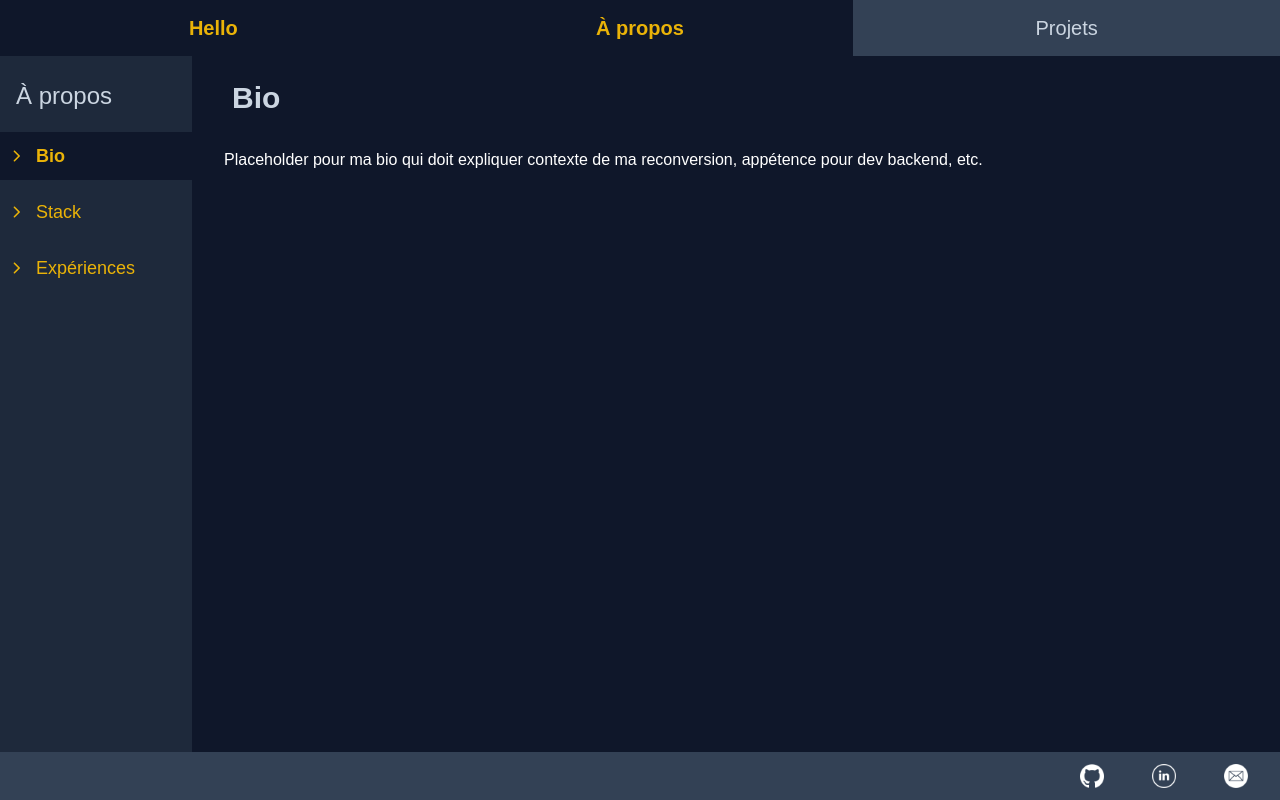
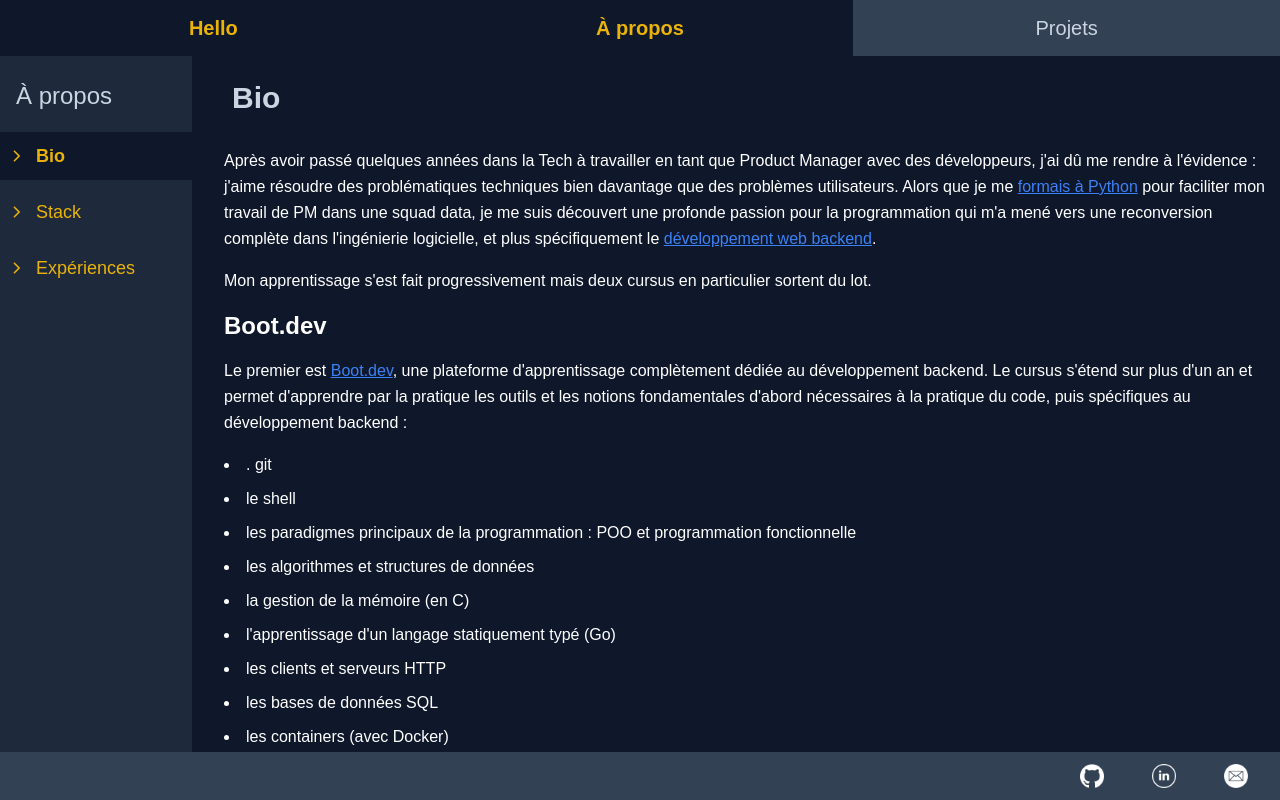
Before and after one commit to benKapl/portfolio-front, a Next.js app: page /about/bio in a window 1280 px wide. Built offline with nearby package versions, Linux system fonts and the light colour scheme.

Commit message:
first version of bio content, went the easy way (for now) by going full html

```diff
--- a/src/app/(content)/about/bio/page.js
+++ b/src/app/(content)/about/bio/page.js
@@ -1,15 +1,15 @@
 import clsx from "clsx"
-import { bio } from "@/app/data/bio"
+// import { bio } from "@/app/data/bio"
 
 export default function Bio() {
 
-    const bioLines = bio.FR.split("\n")
+    // const bioLines = bio.FR.split("\n")
 
     // Styles
 
     const container = "bg-inherit flex-1 flex-col h-auto w-full justify-start items-start mx-4 w-[90%]"
     const titleStyle = "text-slate-300 font-bold"
-    const content = "text-white m-4 "
+    const content = "text-white m-4 space-y-4 leading-relaxed"
     const descLinkStyle = "text-blue-500 underline"
 
     return (
@@ -18,12 +18,33 @@ export default function Bio() {
                 <h1 className={clsx(titleStyle, "text-3xl h-full")}>Bio</h1>
             </div>
             <div className={content}>
-                {bioLines.map((data, i) => {
-                        let lastLine = bioLines[bioLines.length - 1]
-                        let htmlLine = <p key={i} dangerouslySetInnerHTML={{ __html: data.replace(/<a /g, `<a class="${descLinkStyle}" target="_blank" `) }}></p>
-                        if (data != lastLine) { return <>{htmlLine}<br/></>} // If not lastline, add a return
-                        return htmlLine
-                     })}
+                <p>Après avoir passé quelques années dans la Tech à travailler en tant que Product Manager avec des développeurs, j'ai dû me rendre à l'évidence : j'aime résoudre des problématiques techniques bien davantage que des problèmes utilisateurs. Alors que je me <a href="https://www.docstring.fr/" className={descLinkStyle}>formais à Python</a> pour faciliter mon travail de PM dans une squad data, je me suis découvert une profonde passion pour la programmation qui m'a mené vers une reconversion complète dans l'ingénierie logicielle, et plus spécifiquement le <a href="https://blog.boot.dev/backend/why-i-prefer-backend/" className={descLinkStyle}>développement web backend</a>.</p>
+
+                <p>Mon apprentissage s'est fait progressivement mais deux cursus en particulier sortent du lot.</p>
+
+                <h2 className="text-2xl font-semibold mt-6">Boot.dev</h2>
+                <p>Le premier est <a href="https://www.boot.dev/tracks/backend" className={descLinkStyle}>Boot.dev</a>, une plateforme d'apprentissage complètement dédiée au développement backend. Le cursus s'étend sur plus d'un an et permet d'apprendre par la pratique les outils et les notions fondamentales d'abord nécessaires à la pratique du code, puis spécifiques au développement backend :</p>
+                <ul className="list-disc list-inside space-y-2">
+                    <li>. git</li>
+                    <li>le shell</li>
+                    <li>les paradigmes principaux de la programmation : POO et programmation fonctionnelle</li>
+                    <li>les algorithmes et structures de données</li>
+                    <li>la gestion de la mémoire (en C)</li>
+                    <li>l'apprentissage d'un langage statiquement typé (Go)</li>
+                    <li>les clients et serveurs HTTP</li>
+                    <li>les bases de données SQL</li>
+                    <li>les containers (avec Docker)</li>
+                    <li>l’architecture micro-services (Kubernetes)</li>
+                    <li>les serveurs de fichiers</li>
+                </ul>
+
+                <h2 className="text-2xl font-semibold mt-6">La Capsule</h2>
+                <p>Le second est la formation de Développeur Fullstack Web et Mobile de l'école <a href="https://lacapsule.academy" className={descLinkStyle}>La Capsule</a>. Celle-ci m'a non seulement permis d'obtenir un diplôme d'équivalence bac+4, mais aussi et surtout d'élargir mes connaissances et ma compréhension des pratiques du développement web modernes, par l'apprentissage :</p>
+                <ul className="list-disc list-inside space-y-2">
+                    <li>des langages fondamentaux du front (HTML, CSS, JavaScript)</li>
+                    <li>des frameworks, librairies, SGBD et outils modernes utilisés par les développeurs fullstack (React, Tailwind, NextJs, ExpressJs, React Native, MongoDB, Vercel)</li>
+                    <li>du travail collaboratif avec des développeurs, ayant mené à l'aboutissement de <a href="https://github.com/benKapl/grimoire-frontend" className={descLinkStyle}>Grimoire</a>, un journal pour développeurs permettant d'exécuter du code.</li>
+                </ul>
             </div>
         </section>
     )
--- a/src/app/(content)/page.js
+++ b/src/app/(content)/page.js
@@ -16,7 +16,7 @@ export default function Home() {
                     alt="Developper drawing"
                     width={400}
                     height={400}
-                    className="w-[200px] h-[200px] md:w-[300px] md:h-[300px] lg:w-[400px] lg:h-[400px]"
+                    className="cursor-pointer w-[200px] h-[200px] md:w-[300px] md:h-[300px] lg:w-[400px] lg:h-[400px]"
                     onClick={() => router.push("/about/bio")}/>
                 <div className={titleContainer}>
                     <h1 className="text-7xl text-yellow-500 font-bold">Hello !</h1>
--- a/src/app/data/bio.js
+++ b/src/app/data/bio.js
@@ -1,4 +1,30 @@
 export const bio = {
-    FR: `Placeholder pour ma bio qui doit expliquer contexte de ma reconversion, appétence pour dev backend, etc.`,
+    FR: `<p>Après avoir passé quelques années dans la Tech à travailler en tant que Product Manager avec des développeurs, j'ai dû me rendre à l'évidence : j'aime résoudre des problématiques techniques bien davantage que des problèmes utilisateurs. Alors que je me <a href="https://www.docstring.fr/">formais à Python</a> pour faciliter mon travail de PM dans une squad data, je me suis découvert une profonde passion pour la programmation qui m'a mené vers une reconversion complète dans l'ingénierie logicielle, et plus spécifiquement le <a href="https://blog.boot.dev/backend/why-i-prefer-backend/">développement web backend</a>.</p>
+
+    <p>Mon apprentissage s'est fait progressivement mais deux cursus en particulier sortent du lot.</p>
+
+    <h2>Boot.dev</h2>
+    <p>Le premier est <a href="https://www.boot.dev/tracks/backend">Boot.dev</a>, une plateforme d'apprentissage complètement dédiée au développement backend. Le cursus s'étend sur plus d'un an et permet d'apprendre par la pratique les outils et les notions fondamentales d'abord nécessaires à la pratique du code, puis spécifiques au développement backend :</p>
+    <ul>
+        <li>git</li>
+        <li>le shell</li>
+        <li>les paradigmes principaux de la programmation : POO et programmation fonctionnelle</li>
+        <li>les algorithmes et structures de données</li>
+        <li>la gestion de la mémoire (en C)</li>
+        <li>l'apprentissage d'un langage statiquement typé (Go)</li>
+        <li>les clients et serveurs HTTP</li>
+        <li>les bases de données SQL</li>
+        <li>les containers (avec Docker)</li>
+        <li>l’architecture micro-services (Kubernetes)</li>
+        <li>les serveurs de fichiers</li>
+    </ul>
+
+    <h2>La Capsule</h2>
+    <p>Le second est la formation de Développeur Fullstack Web et Mobile de l'école <a href="https://lacapsule.academy">La Capsule</a>. Celle-ci m'a non seulement permis d'obtenir un diplôme d'équivalence bac+4, mais aussi et surtout d'élargir mes connaissances et ma compréhension des pratiques du développement web modernes, par l'apprentissage :</p>
+    <ul>
+        <li>des langages fondamentaux du front (HTML, CSS, JavaScript)</li>
+        <li>des frameworks, librairies, SGBD et outils modernes utilisés par les développeurs fullstack (React, Tailwind, NextJs, ExpressJs, React Native, MongoDB, Vercel)</li>
+        <li>du travail collaboratif avec des développeurs, ayant mené à l'aboutissement de <a href="https://github.com/benKapl/grimoire-frontend">Grimoire</a>, un journal pour développeurs permettant d'exécuter du code.</li>
+    </ul>`,
     EN: ``
 }
```
